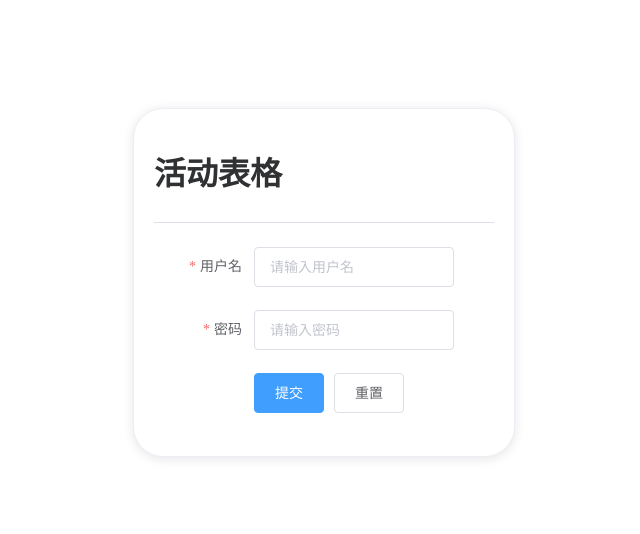
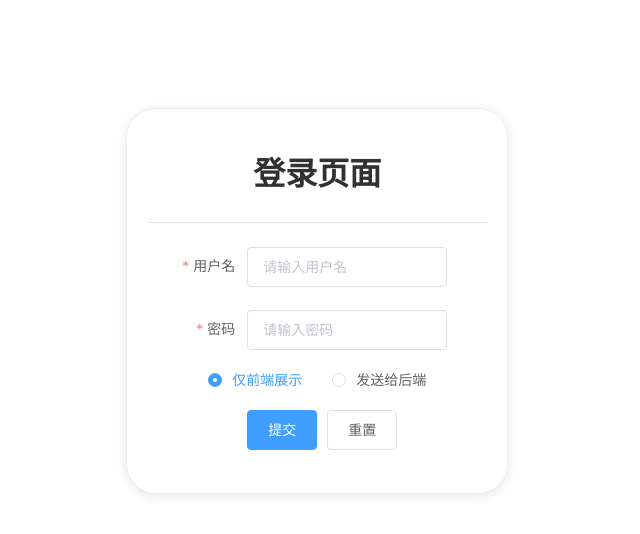
Before and after one commit to jiebao-cute/element-test, a Vue app: page / in a window 1280 px wide. Shown: the top 534 px of the page, without its empty margins (303-943 px from the left). Built offline with nearby package versions, Linux system fonts and the light colour scheme.

Commit message:
实现form表单验证  并且跳转到相应页面

```diff
--- a/src/components/HelloWorld.vue
+++ b/src/components/HelloWorld.vue
@@ -1,15 +1,15 @@
 <template>
   <div>
-    <el-row :gutter="20">
-      <el-col :span="8" :offset="8">
+    <el-row type="flex" justify="center">
+      <el-col :span="8" >
         <div class="grid-content"></div>
       </el-col>
     </el-row>
 
-    <el-row  :gutter="20">
-      <el-col :span="8" :offset="8">
+    <el-row  type="flex" justify="center">
+      <el-col :span="8" >
         <el-card shadow="always">
-          <h1>活动表格</h1>
+          <h1 style="text-align: center">登录页面</h1>
           <el-divider></el-divider>
         <el-form :model="ValidateForm" ref="ValidateForm" label-width="100px" class="demo-ruleForm">
           <el-form-item
@@ -30,6 +30,20 @@
           >
             <el-input  placeholder="请输入密码" v-model="ValidateForm.password" show-password></el-input>
           </el-form-item>
+          <el-radio-group v-model="radio">
+            <el-radio :label=false>仅前端展示</el-radio>
+            <el-radio :label=true>发送给后端</el-radio>
+          </el-radio-group>
+          <el-form-item
+            label="后端IP地址"
+            prop="ipp"
+            :rules="[
+                { required: true, message: '后端IP不能为空'},
+              ]"
+            v-show="radio"
+          >
+            <el-input   v-model="ValidateForm.ipp" ></el-input>
+          </el-form-item>
           <el-form-item>
             <el-button type="primary" @click="submitForm('ValidateForm')">提交</el-button>
             <el-button @click="resetForm('ValidateForm')">重置</el-button>
@@ -48,16 +62,18 @@ export default {
     return {
        ValidateForm: {
         name: '',
-        password: ''
+        password: '',
+         ipp:'http://192.168.101.55/',
       },
-
+      radio: false
     };
   },
   methods: {
     submitForm(formName) {
       this.$refs[formName].validate((valid) => {
         if (valid) {
-          alert('Name:'+ this.ValidateForm.name +';'+ 'password:' + this.ValidateForm.password);
+          alert('Name:'+ this.ValidateForm.name +';'+ 'password:' + this.ValidateForm.password + ";"+'IP:'+ this.ValidateForm.ipp);
+          this.$router.replace({ path: '/continue'})
         } else {
           console.log('error submit!!');
           return false;
@@ -72,6 +88,11 @@ export default {
 </script>
 
 <style scoped>
+.el-radio-group {
+  display: flex;
+  justify-content: center;
+  padding-bottom: 20px;
+}
 .grid-content {
   /* background: rgb(14, 214, 131); */
   border-radius: 4px;
```
